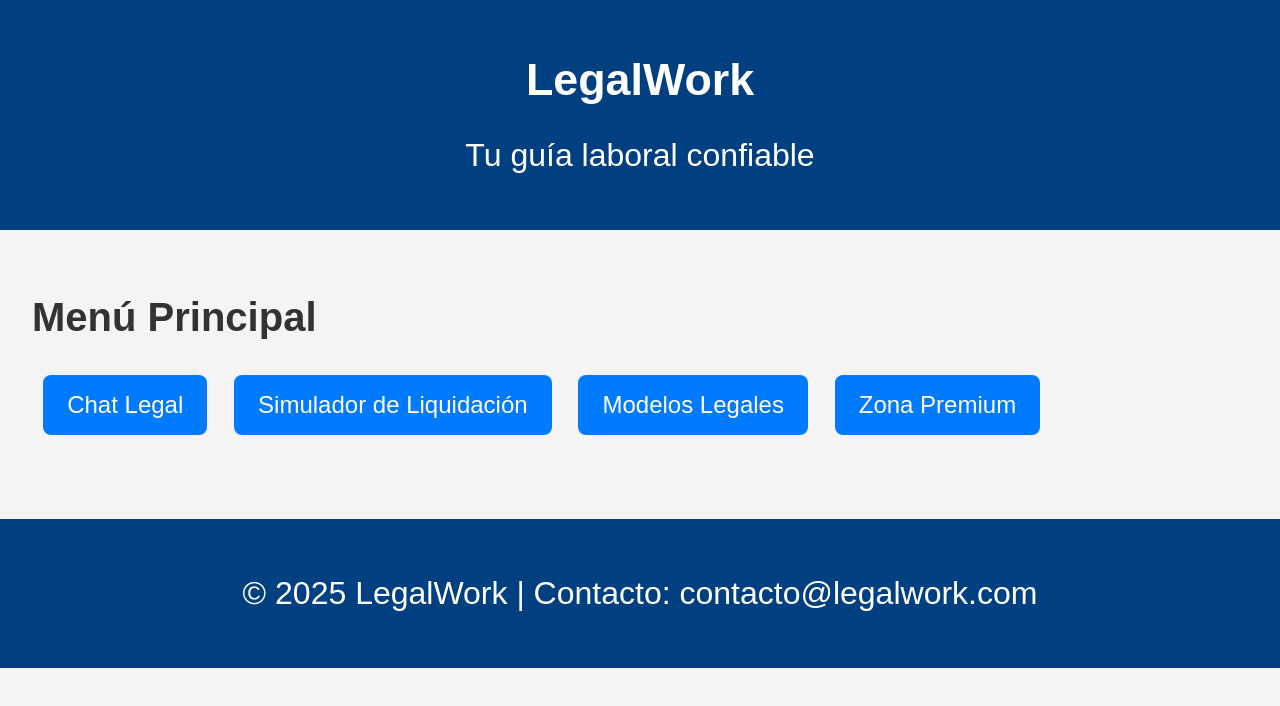
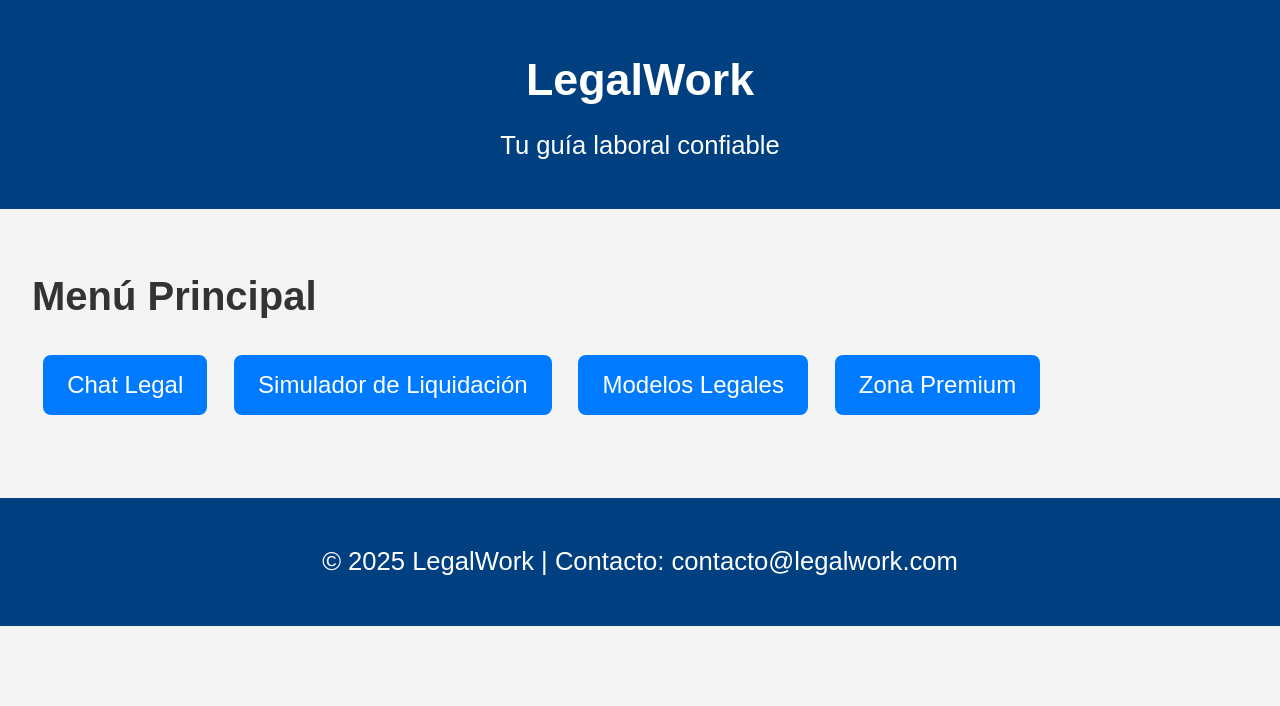
Before and after one commit to AlissonVM/LegalWork-prototipo, a plain HTML site: page index.html in a window 1280 px wide. Drawn offline with Linux system fonts and the light colour scheme.

Commit message:
Update index.html

```diff
--- a/index.html
+++ b/index.html
@@ -24,10 +24,10 @@
       margin-bottom: 0.5rem; /* Espacio debajo del título */
     }
     header p {
-      font-size: 2em; /* Tamaño de letra para el subtítulo */
+      font-size: 1.6em; /* Tamaño de letra para el subtítulo */
     }
     footer p {
-      font-size: 2em; /* Tamaño de letra para el texto del footer */
+      font-size: 1.6em; /* Tamaño de letra para el texto del footer */
     }
     main {
       padding: 2rem;
```
